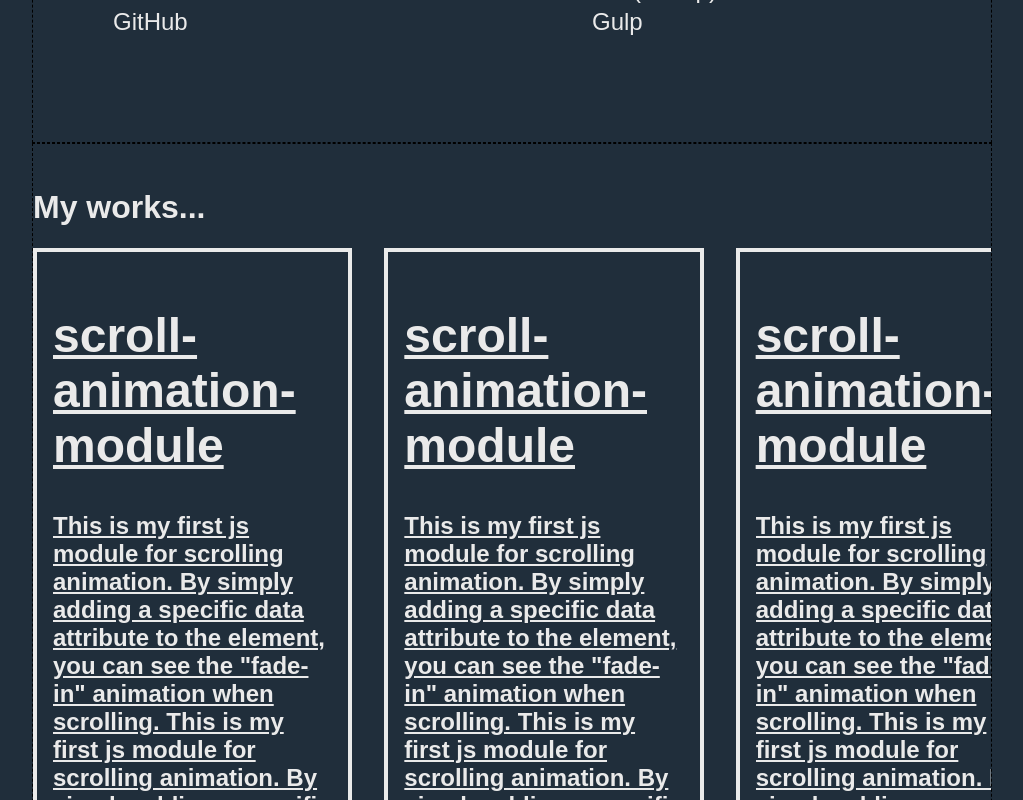
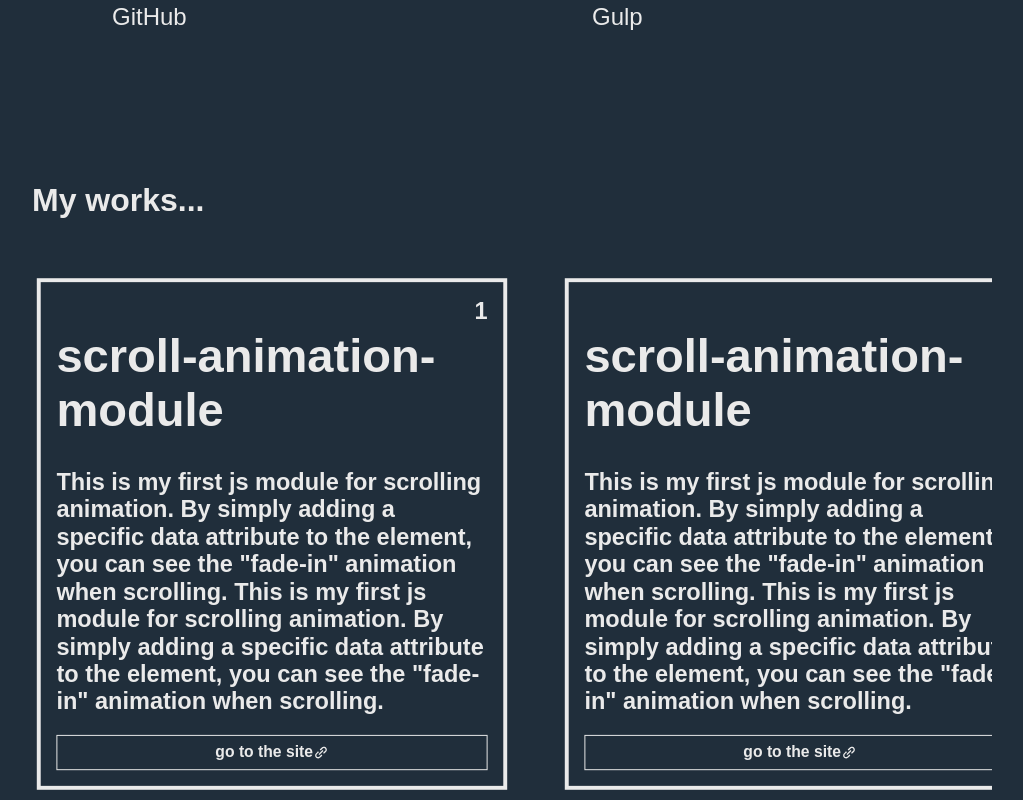
Before and after one commit to r7chardgh/profile, a React (Vite) app: page / in a window 1280 px wide. Shown: the part 1560-2360 px from the top of the page, without its empty margins (128-1151 px from the left). Built offline with nearby package versions, Linux system fonts and the light colour scheme; a web font is replaced by a local one.

Commit message:
Modify work styles

```diff
--- a/src/pages/Home.jsx
+++ b/src/pages/Home.jsx
@@ -15,7 +15,7 @@ function Home() {
       />
       <About />
       <Skills skills={user.skills} />
-      <Works />
+      <Works works={user.works}/>
       <Contact contact={user.contact} />
     </div>
   ) : (
--- a/src/pages/Works.jsx
+++ b/src/pages/Works.jsx
@@ -1,138 +1,197 @@
 import React from "react";
-import draggable from '../helpers/draggable'
-function Works() {
+import Icon from "../components/Icon";
+import draggable from "../helpers/draggable";
+function Works({ works=true }) {
   React.useEffect(() => {
-   draggable.init(".carousel")
-  }, [])
+    if (!!works) {
+      draggable.init(".carousel");
+    }
+  }, []);
 
   return (
     <>
       <div id="works" className="container">
         <h1 className="title">My works...</h1>
+        {!!works ? (
           <div className="slide">
             <div className="carousel">
+              <div className="work-item">
+                <span className="work-item__order">1</span>
+                <h1 className="work-item__title">scroll-animation-module</h1>
+                <h2 className="work-item__description">
+                  This is my first js module for scrolling animation. By simply
+                  adding a specific data attribute to the element, you can see
+                  the "fade-in" animation when scrolling. This is my first js
+                  module for scrolling animation. By simply adding a specific
+                  data attribute to the element, you can see the "fade-in"
+                  animation when scrolling.
+                </h2>
                 <a
                   href="https://r7chardgh.github.io/scroll-animation-module/"
                   target="_blank"
-              className="work-item"
+                  className="work-item__link"
                 >
-              <h2 className="work-item__title">scroll-animation-module</h2>
+                  go to the site
+                  <Icon id="hyperlink" className="work-item__link-icon" />
+                </a>
+              </div>
+              <div className="work-item">
+                <h1 className="work-item__title">scroll-animation-module</h1>
                 <h2 className="work-item__description">
                   This is my first js module for scrolling animation. By simply
-                adding a specific data attribute to the element, you can see the
-                "fade-in" animation when scrolling. This is my first js module
-                for scrolling animation. By simply adding a specific data
-                attribute to the element, you can see the "fade-in" animation
-                when scrolling.
+                  adding a specific data attribute to the element, you can see
+                  the "fade-in" animation when scrolling. This is my first js
+                  module for scrolling animation. By simply adding a specific
+                  data attribute to the element, you can see the "fade-in"
+                  animation when scrolling.
                 </h2>
-            </a>
                 <a
                   href="https://r7chardgh.github.io/scroll-animation-module/"
                   target="_blank"
-              className="work-item"
+                  className="work-item__link"
                 >
-              <h2 className="work-item__title">scroll-animation-module</h2>
+                  go to the site
+                  <Icon id="hyperlink" className="work-item__link-icon" />
+                </a>
+              </div>
+              <div className="work-item">
+                <h1 className="work-item__title">scroll-animation-module</h1>
                 <h2 className="work-item__description">
                   This is my first js module for scrolling animation. By simply
-                adding a specific data attribute to the element, you can see the
-                "fade-in" animation when scrolling. This is my first js module
-                for scrolling animation. By simply adding a specific data
-                attribute to the element, you can see the "fade-in" animation
-                when scrolling.
+                  adding a specific data attribute to the element, you can see
+                  the "fade-in" animation when scrolling. This is my first js
+                  module for scrolling animation. By simply adding a specific
+                  data attribute to the element, you can see the "fade-in"
+                  animation when scrolling.
                 </h2>
-            </a>
                 <a
                   href="https://r7chardgh.github.io/scroll-animation-module/"
                   target="_blank"
-              className="work-item"
+                  className="work-item__link"
                 >
-              <h2 className="work-item__title">scroll-animation-module</h2>
+                  go to the site
+                  <Icon id="hyperlink" className="work-item__link-icon" />
+                </a>
+              </div>
+              <div className="work-item">
+                <h1 className="work-item__title">scroll-animation-module</h1>
                 <h2 className="work-item__description">
                   This is my first js module for scrolling animation. By simply
-                adding a specific data attribute to the element, you can see the
-                "fade-in" animation when scrolling. This is my first js module
-                for scrolling animation. By simply adding a specific data
-                attribute to the element, you can see the "fade-in" animation
-                when scrolling.
+                  adding a specific data attribute to the element, you can see
+                  the "fade-in" animation when scrolling. This is my first js
+                  module for scrolling animation. By simply adding a specific
+                  data attribute to the element, you can see the "fade-in"
+                  animation when scrolling.
                 </h2>
-            </a>
                 <a
                   href="https://r7chardgh.github.io/scroll-animation-module/"
                   target="_blank"
-              className="work-item"
+                  className="work-item__link"
                 >
-              <h2 className="work-item__title">scroll-animation-module</h2>
+                  go to the site
+                  <Icon id="hyperlink" className="work-item__link-icon" />
+                </a>
+              </div>
+              <div className="work-item">
+                <h1 className="work-item__title">scroll-animation-module</h1>
                 <h2 className="work-item__description">
                   This is my first js module for scrolling animation. By simply
-                adding a specific data attribute to the element, you can see the
-                "fade-in" animation when scrolling. This is my first js module
-                for scrolling animation. By simply adding a specific data
-                attribute to the element, you can see the "fade-in" animation
-                when scrolling.
+                  adding a specific data attribute to the element, you can see
+                  the "fade-in" animation when scrolling. This is my first js
+                  module for scrolling animation. By simply adding a specific
+                  data attribute to the element, you can see the "fade-in"
+                  animation when scrolling.
                 </h2>
-            </a>
                 <a
                   href="https://r7chardgh.github.io/scroll-animation-module/"
                   target="_blank"
-              className="work-item"
+                  className="work-item__link"
                 >
-              <h2 className="work-item__title">scroll-animation-module</h2>
+                  go to the site
+                  <Icon id="hyperlink" className="work-item__link-icon" />
+                </a>
+              </div>
+              <div className="work-item">
+                <h1 className="work-item__title">scroll-animation-module</h1>
                 <h2 className="work-item__description">
                   This is my first js module for scrolling animation. By simply
-                adding a specific data attribute to the element, you can see the
-                "fade-in" animation when scrolling. This is my first js module
-                for scrolling animation. By simply adding a specific data
-                attribute to the element, you can see the "fade-in" animation
-                when scrolling.
+                  adding a specific data attribute to the element, you can see
+                  the "fade-in" animation when scrolling. This is my first js
+                  module for scrolling animation. By simply adding a specific
+                  data attribute to the element, you can see the "fade-in"
+                  animation when scrolling.
                 </h2>
-            </a>
                 <a
                   href="https://r7chardgh.github.io/scroll-animation-module/"
                   target="_blank"
-              className="work-item"
+                  className="work-item__link"
                 >
-              <h2 className="work-item__title">scroll-animation-module</h2>
+                  go to the site
+                  <Icon id="hyperlink" className="work-item__link-icon" />
+                </a>
+              </div>
+              <div className="work-item">
+                <h1 className="work-item__title">scroll-animation-module</h1>
                 <h2 className="work-item__description">
                   This is my first js module for scrolling animation. By simply
-                adding a specific data attribute to the element, you can see the
-                "fade-in" animation when scrolling. This is my first js module
-                for scrolling animation. By simply adding a specific data
-                attribute to the element, you can see the "fade-in" animation
-                when scrolling.
+                  adding a specific data attribute to the element, you can see
+                  the "fade-in" animation when scrolling. This is my first js
+                  module for scrolling animation. By simply adding a specific
+                  data attribute to the element, you can see the "fade-in"
+                  animation when scrolling.
                 </h2>
-            </a>
                 <a
                   href="https://r7chardgh.github.io/scroll-animation-module/"
                   target="_blank"
-              className="work-item"
+                  className="work-item__link"
                 >
-              <h2 className="work-item__title">scroll-animation-module</h2>
+                  go to the site
+                  <Icon id="hyperlink" className="work-item__link-icon" />
+                </a>
+              </div>
+              <div className="work-item">
+                <h1 className="work-item__title">scroll-animation-module</h1>
                 <h2 className="work-item__description">
                   This is my first js module for scrolling animation. By simply
-                adding a specific data attribute to the element, you can see the
-                "fade-in" animation when scrolling. This is my first js module
-                for scrolling animation. By simply adding a specific data
-                attribute to the element, you can see the "fade-in" animation
-                when scrolling.
+                  adding a specific data attribute to the element, you can see
+                  the "fade-in" animation when scrolling. This is my first js
+                  module for scrolling animation. By simply adding a specific
+                  data attribute to the element, you can see the "fade-in"
+                  animation when scrolling.
                 </h2>
-            </a>
                 <a
                   href="https://r7chardgh.github.io/scroll-animation-module/"
                   target="_blank"
-              className="work-item"
+                  className="work-item__link"
                 >
-              <h2 className="work-item__title">scroll-animation-module</h2>
+                  go to the site
+                  <Icon id="hyperlink" className="work-item__link-icon" />
+                </a>
+              </div>
+              <div className="work-item">
+                <h1 className="work-item__title">scroll-animation-module</h1>
                 <h2 className="work-item__description">
                   This is my first js module for scrolling animation. By simply
-                adding a specific data attribute to the element, you can see the
-                "fade-in" animation when scrolling. This is my first js module
-                for scrolling animation. By simply adding a specific data
-                attribute to the element, you can see the "fade-in" animation
-                when scrolling.
+                  adding a specific data attribute to the element, you can see
+                  the "fade-in" animation when scrolling. This is my first js
+                  module for scrolling animation. By simply adding a specific
+                  data attribute to the element, you can see the "fade-in"
+                  animation when scrolling.
                 </h2>
+                <a
+                  href="https://r7chardgh.github.io/scroll-animation-module/"
+                  target="_blank"
+                  className="work-item__link"
+                >
+                  go to the site
+                  <Icon id="hyperlink" className="work-item__link-icon" />
                 </a>
               </div>
             </div>
+          </div>
+        ) : (
+          <h2>No work is found.</h2>
+        )}
       </div>
     </>
   );
--- a/src/styles/_base.scss
+++ b/src/styles/_base.scss
@@ -48,7 +48,7 @@ a {
     position: relative;
     margin: 0 10rem;
     padding: 1.5rem 0;
-    border: 1px dashed black;
+    //border: 1px dashed black;
     @include breakpoint(lg, max) {
         margin: 0 2rem;
     }
--- a/src/styles/_work.scss
+++ b/src/styles/_work.scss
@@ -3,27 +3,37 @@
 
 .work-item {
     display: inline-block;
+    position: relative;
     padding: 1rem;
-    border: 0.3rem solid white;
+    border: 0.1rem solid white;
     flex: 0 0 calc(100% / 3);
-    margin-left: 0 1rem;
+    margin: 2rem 0;
+    margin-left: 1rem;
+    transform: scale(.98);
+    transition: transform 300ms;
     &:first-child {
         margin-left: 0;
     }
     @include themed() {
         border: 0.3rem solid t($text);
     }
-    @include breakpoint(xl,max){
-        flex: 0 0 calc(100%/2);
+    @include breakpoint(xxl, max) {
+        flex: 0 0 calc(100% / 2);
     }
-    @include breakpoint(sm,max){
-        flex: 0 0 calc(100%);
+    @include breakpoint(lg, max) {
+        flex: 0 0 calc(100%);margin-left: .5rem;
     }
     &:hover,
     &:focus {
         .work-item__title {
-            font-size: 2rem;
+            // font-size: 2rem;
         }
+    }
+    &__order{
+        position: absolute;
+        font-size: 1.5rem;
+        font-weight: 700;
+        right: 1rem;
     }
     &__title {
         font-size: 3rem;
@@ -31,7 +41,36 @@
     }
     &__description {
         font-size: 1.5rem;
-        overflow-y: scroll;
+        overflow:hidden;
+        text-overflow: ellipsis;
+    }
+    &__link {
+        display: flex;
+        justify-content: center;
+        font-size: 1rem;
+        font-weight: 700;
+        text-decoration: none;
+        align-items: center;
+        padding: 0.5rem 0.5rem;
+        @include themed() {
+            border: 0.1rem solid t($text);
+        }
+        &:hover,&:focus{
+            @include themed(){
+                background-color: t($text);
+                color: t($bg);
+                .work-item__link-icon {
+                    fill: t($bg);
+                }
+            }
+        }
+    }
+    &__link-icon {
+        width: 1rem;
+        height: 1rem;
+        @include themed() {
+            fill: t($text);
+        }
     }
 }
 
@@ -43,9 +82,13 @@
     gap: 2rem;
     transition: all 0.2s;
     user-select: none;
-    cursor: pointer;
-    &.active {
+
         cursor: grabbing;
-        cursor: -webkit-grabbing;
-    }
+
+        &:active{
+            .work-item{
+                transform: scale(1);
+            }
+        }
+    &::-webkit-scrollbar{}
 }
```
Lines whose indentation alone changed are shown as unchanged.
